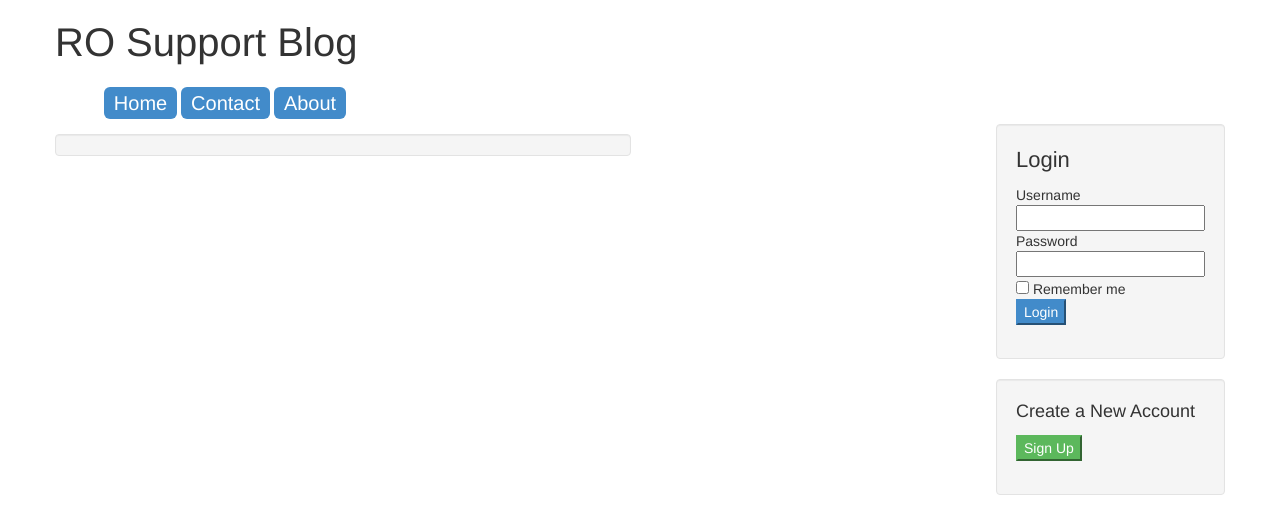
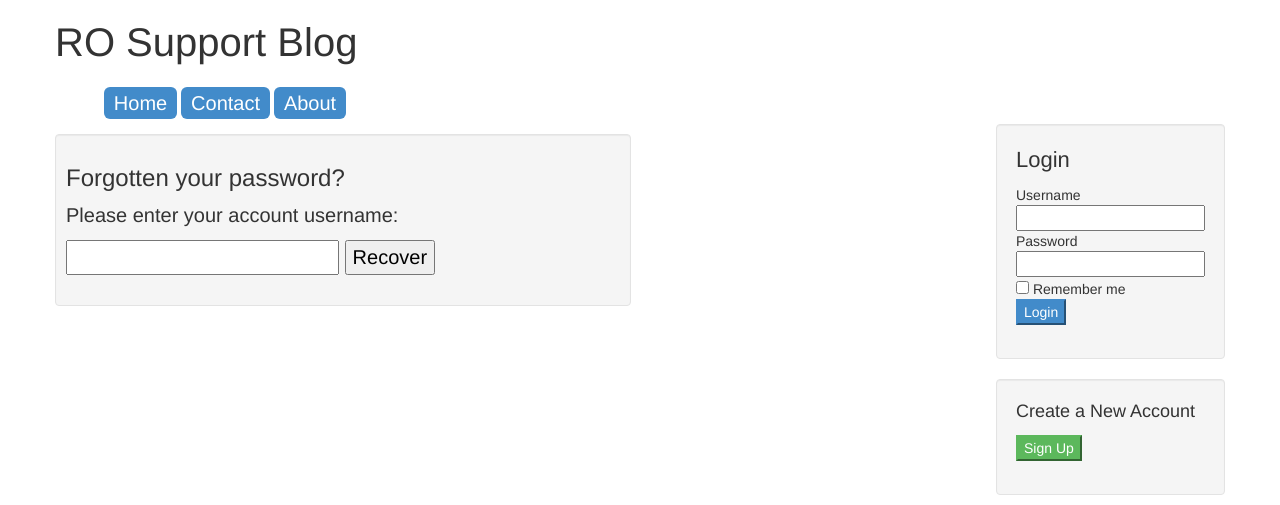
Before and after one commit to icozianu/Blog, a PHP site: page /getpassword.php in a window 1280 px wide. Shown: the top 505 px of the page. Run offline with PHP 8.4, Linux system fonts and the light colour scheme.

Commit message:
Ioana - password recovery 1st part

```diff
--- /dev/null
+++ b/dbconnect.php
@@ -0,0 +1,6 @@
+<?php
+//connection to the database
+mysql_connect('localhost', 'root','support2013')	or die('Unable to connect to MySQL');
+//selcting the database to work with
+mysql_select_db('blog-bd') or die('Not a valid SQL table');
+?>
--- a/getpassword.php
+++ b/getpassword.php
@@ -3,7 +3,7 @@
 
 	<!-- the block where the latest posts are shown-->
 	<div id="blogpost" class="well">
-
+	<?php include ('passwordrecovery.php');?>
 	</div>
 
 
--- /dev/null
+++ b/passwordrecovery.php
@@ -0,0 +1,8 @@
+<div>
+	<h3>Forgotten your password?</h3>
+	<p>Please enter your account username:</p>
+	<form method="POST" action="dbpassquery.php">
+		<input type="text" name="username" value="" />
+		<input type="submit" value="Recover" />
+	</form>
+</div>
--- /dev/null
+++ b/recoverpwdemail.php
@@ -0,0 +1,3 @@
+<?php include ('oheader.php');?>
+<p> this page will send an email to the user with a new generated password</p>
+<?php include ('ofooter.php');?>
```
Also changed, not shown: dbpassquery.php (added, +18 -0 lines).
